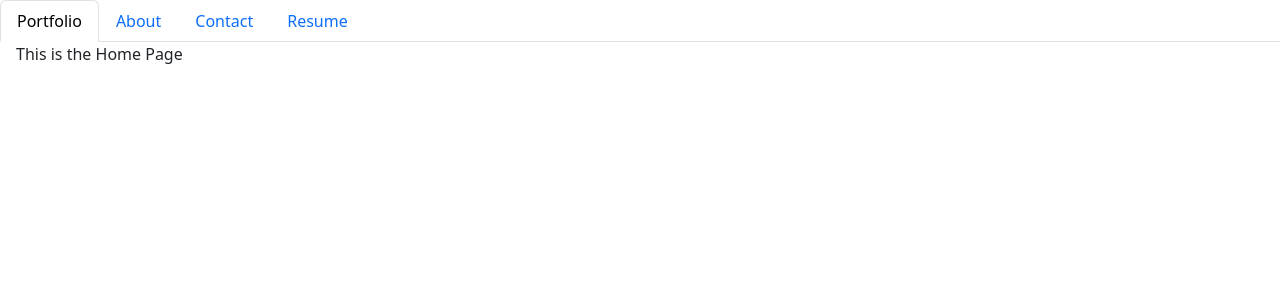
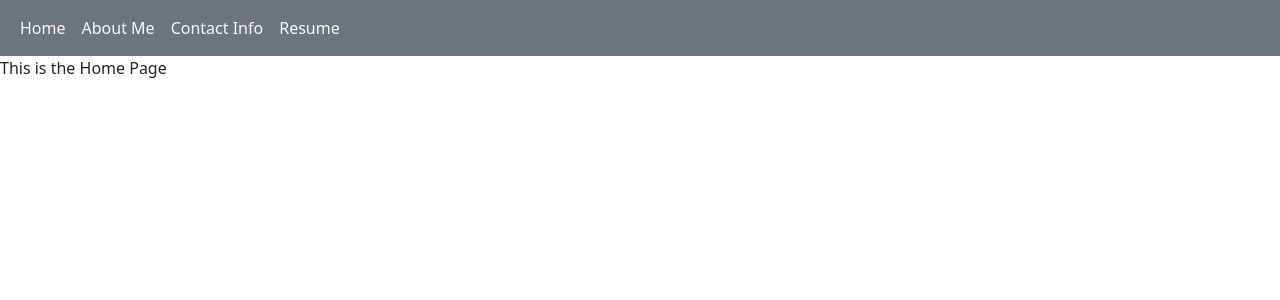
Before and after one commit to UltimaVanguard/my-react-portfolio, a React (Vite) app in the folder my-portfolio/: page / in a window 1280 px wide. Shown: the top 300 px of the page. Built offline with nearby package versions, Linux system fonts and the light colour scheme.

Commit message:
updated links to use the react router

```diff
--- a/my-portfolio/src/App.jsx
+++ b/my-portfolio/src/App.jsx
@@ -1,10 +1,12 @@
-import PortfolioPage from './components/PortfolioPage'
-import './App.css'
+import './App.css';
+import { Outlet } from 'react-router-dom';
+import Nav from './components/Nav';
 
 function App() {
   return (
     <>
-      <PortfolioPage />
+      <Nav />
+      <Outlet />
     </>
   )
 }
--- a/my-portfolio/src/components/Nav.jsx
+++ b/my-portfolio/src/components/Nav.jsx
@@ -1,50 +1,23 @@
-function Nav({ currentPage, handlePageChange}) {
+import { Link } from 'react-router-dom';
+import Navbar from './UI/Navbar';
+
+export default function Nav() {
     return (
-    <ul className="navgation nav nav-tabs">
-      <li className="nav-item">
-        <a
-        // Nav link for the home page
-          href="#home"
-          onClick={() => handlePageChange('Home')}
-          // Sets link to active if it's the currentPage
-          className={currentPage === 'Home' ? 'nav-link active' : 'nav-link'}
-        >
-          Portfolio
-        </a>
-      </li>
-      <li className="nav-item">
-        <a
-        // Nav link for about page
-          href="#about"
-          onClick={() => handlePageChange('About')}
-          // Sets link to active if it's the currentPage
-          className={currentPage === 'About' ? 'nav-link active' : 'nav-link'}
-        >
-          About
-        </a>
-      </li>
-      <li className="nav-item">
-        <a
-          href="#contact"
-          onClick={() => handlePageChange('Contact')}
-          //  Sets link to active if it's the currentPage
-          className={currentPage === 'Contact' ? 'nav-link active' : 'nav-link'}
-        >
-          Contact
-        </a>
-      </li>
-      <li className="nav-item">
-        <a
-          href="#resume"
-          // Sets link to active if it's the currentPage
-          onClick={() => handlePageChange('Resume')}
-          className={currentPage === 'Resume' ? 'nav-link active' : 'nav-link'}
-        >
-          Resume
-        </a>
-      </li>
-    </ul>
+        <Navbar
+            links={[
+                <Link key={1} className="nav-link text-light" to="/">
+                    Home
+                </Link>,
+                <Link key={2} className="nav-link text-light" to="/about">
+                    About Me
+                </Link>,
+                <Link key={3} className="nav-link text-light" to="/contact">
+                    Contact Info
+                </Link>,
+                <Link key={4} className="nav-link text-light" to="/resume">
+                    Resume
+                </Link>,
+            ]}
+        />
     )
 }
-
-export default Nav;
--- /dev/null
+++ b/my-portfolio/src/components/UI/Navbar.jsx
@@ -0,0 +1,13 @@
+export default function Nav({ links }) {
+    return (
+      <nav className="navbar navbar-expand-lg bg-secondary">
+        <div className="container-fluid">
+          <div className="collapse navbar-collapse" id="navbarSupportedContent">
+            <ul className="navbar-nav me-auto mb-2 mb-lg-0">
+              {links.map((link) => link)}
+            </ul>
+          </div>
+        </div>
+      </nav>
+    );
+}
--- a/my-portfolio/src/main.jsx
+++ b/my-portfolio/src/main.jsx
@@ -1,5 +1,44 @@
-import ReactDOM from 'react-dom/client'
+import ReactDOM from 'react-dom/client';
+import { createBrowserRouter, RouterProvider } from 'react-router-dom';
+
+// import './index.css'
 import 'bootstrap/dist/css/bootstrap.min.css';
-import App from './App.jsx'
 
-ReactDOM.createRoot(document.getElementById('root')).render(<App />)
+
+import App from './App.jsx';
+import ErrorPage from './pages/ErrorPage';
+import HomePage from './pages/HomePage';
+import AboutPage from './pages/AboutPage';
+import ContactPage from './pages/ContactPage';
+import ResumePage from './pages/ResumePage';
+
+const router = createBrowserRouter([
+  {
+    path: '/',
+    element: <App />,
+    errorElement: <ErrorPage />,
+    children: [
+      {
+        index: true,
+        element: <HomePage />,
+      },
+      {
+        path: '/about',
+        element: <AboutPage />,
+      },
+      {
+        path: '/contact',
+        element: <ContactPage />,
+      },
+      {
+        path: '/resume',
+        element: <ResumePage />,
+      },
+    ]
+  }
+])
+
+
+
+ReactDOM.createRoot(document.getElementById('root')).render(
+<RouterProvider router={router} />)
--- a/my-portfolio/src/components/pages/About.jsx
+++ b/my-portfolio/src/pages/AboutPage.jsx
@@ -1,4 +1,4 @@
-export default function About() {
+export default function AboutPage() {
     return (
         <p>This is the About Page</p>
     )
--- a/my-portfolio/src/components/pages/Contact.jsx
+++ b/my-portfolio/src/pages/ContactPage.jsx
@@ -1,4 +1,4 @@
-export default function Contact() {
+export default function ContactPage() {
     return (
         <p>This is the Contact Page</p>
     )
--- /dev/null
+++ b/my-portfolio/src/pages/ErrorPage.jsx
@@ -0,0 +1,5 @@
+export default function ErrorPage() {
+    return (
+        <p>This is the Error Page</p>
+    )
+}
--- a/my-portfolio/src/components/pages/Home.jsx
+++ b/my-portfolio/src/pages/HomePage.jsx
@@ -1,4 +1,4 @@
-export default function Home() {
+export default function HomePage() {
     return (
         <p>This is the Home Page</p>
     )
--- a/my-portfolio/src/components/pages/Resume.jsx
+++ b/my-portfolio/src/pages/ResumePage.jsx
@@ -1,4 +1,4 @@
-export default function Resume() {
+export default function ResumePage() {
     return (
         <p>This is the Resume Page</p>
     )
```
